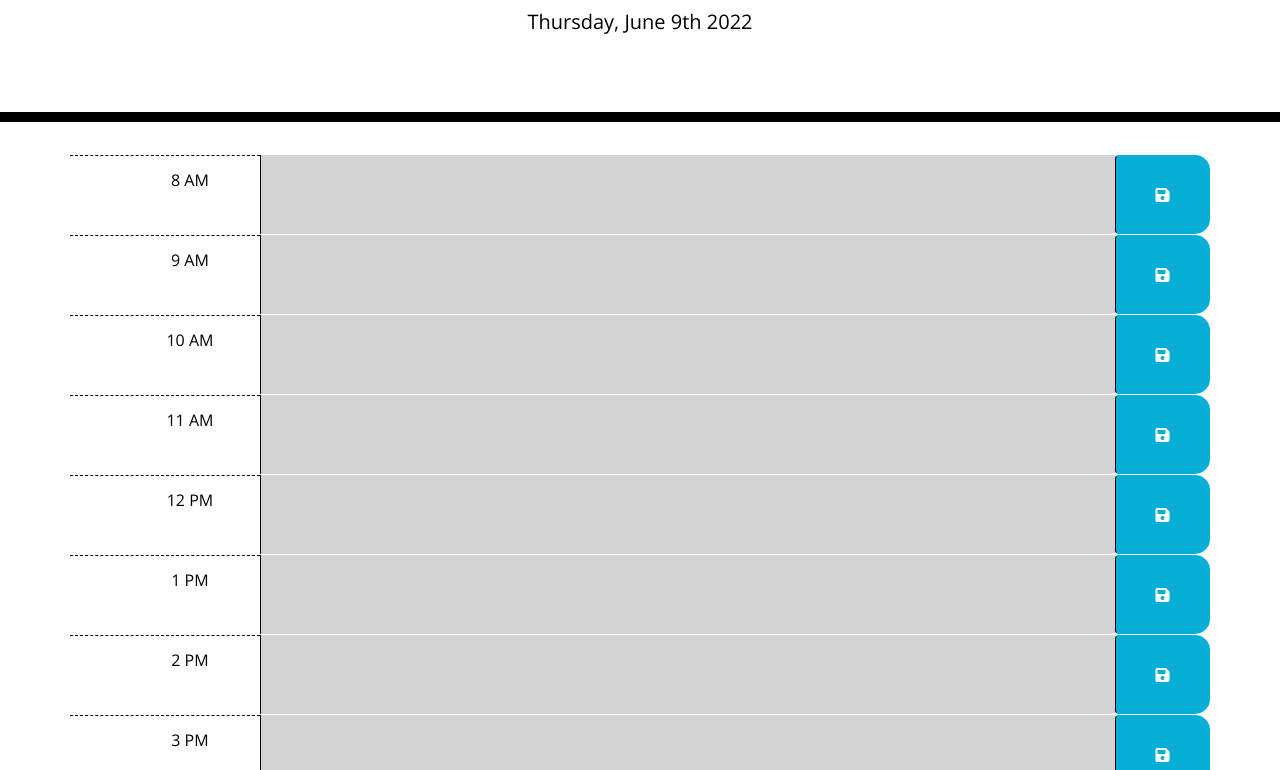
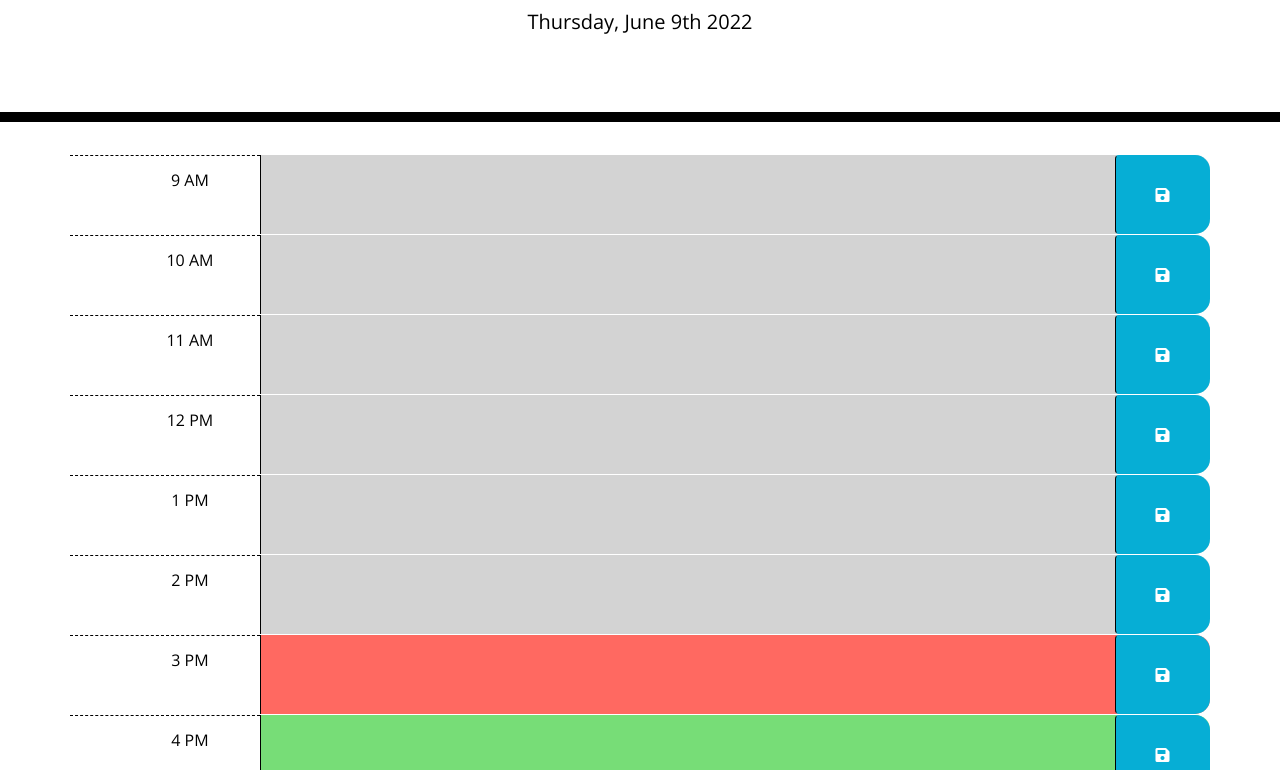
Before and after one commit to ianzyvith/IanZyvithWorkDayScheduler, a plain HTML site: page index.html in a window 1280 px wide. Shown: the part 182-952 px from the top of the page. Drawn offline with nearby package versions, Linux system fonts and the light colour scheme.

Commit message:
added time check for past, present, future

```diff
--- a/assets/css/style.css
+++ b/assets/css/style.css
@@ -23,7 +23,6 @@ textarea{
 
 .description{
   white-space: pre-wrap;
-  background-color: #d3d3d3;
 }
 
 .time-block{
@@ -44,6 +43,7 @@ textarea{
 }
 
 .past {
+  background-color: #d3d3d3;
   color: white;
 }
 
--- a/assets/js/javascript.js
+++ b/assets/js/javascript.js
@@ -1,3 +1,38 @@
 // display current date under header
 var currentDate = moment().format("dddd" + ", " + "MMMM Do YYYY");
 $("#currentDay").text(currentDate);
+
+// check if timeblocks are past, present or future
+function timeChecker() {
+    var currentTime = moment().hour();
+
+    $(".time-block").each(function() {
+
+        var schedTime = parseInt($(this).attr("id"));
+
+        // // check if time is past
+        if (schedTime < currentTime) {
+            $(this).addClass("past");
+            $(this).removeClass("present");
+            $(this).removeClass("future");
+        }
+
+        else if (schedTime === currentTime) {
+            $(this).removeClass("past");
+            $(this).addClass("present");
+            $(this).removeClass("future");
+        }
+
+        else {
+            $(this).removeClass("past");
+            $(this).removeClass("present");
+            $(this).addClass("future");
+        }
+    })
+}
+
+// save entered text into localstorage
+
+
+// run timechecker function
+timeChecker();
--- a/index.html
+++ b/index.html
@@ -33,15 +33,7 @@
     <div class="container">
 
       <!-- Timeblocks go here -->
-      <div id="8am" class="row time-block">
-        <div class="col-md-2 hour">
-            8 AM
-        </div>
-        <textarea class="col-md-9 description"></textarea>
-        <button class="btn saveBtn col-md-1"><i class="fas fa-save"></i></button>
-      </div>
-
-      <div id="9am" class="row time-block">
+      <div id="9" class="row time-block">
         <div class="col-md-2 hour">
             9 AM
         </div>
@@ -49,7 +41,7 @@
         <button class="btn saveBtn col-md-1"><i class="fas fa-save"></i></button>
       </div>
 
-      <div id="10am" class="row time-block">
+      <div id="10" class="row time-block">
         <div class="col-md-2 hour">
             10 AM
         </div>
@@ -57,7 +49,7 @@
         <button class="btn saveBtn col-md-1"><i class="fas fa-save"></i></button>
       </div>
 
-      <div id="11am" class="row time-block">
+      <div id="11" class="row time-block">
         <div class="col-md-2 hour">
             11 AM
         </div>
@@ -65,7 +57,7 @@
         <button class="btn saveBtn col-md-1"><i class="fas fa-save"></i></button>
       </div>
 
-      <div id="12pm" class="row time-block">
+      <div id="12" class="row time-block">
         <div class="col-md-2 hour">
             12 PM
         </div>
@@ -73,7 +65,7 @@
         <button class="btn saveBtn col-md-1"><i class="fas fa-save"></i></button>
       </div>
 
-      <div id="1pm" class="row time-block">
+      <div id="13" class="row time-block">
         <div class="col-md-2 hour">
             1 PM
         </div>
@@ -81,7 +73,7 @@
         <button class="btn saveBtn col-md-1"><i class="fas fa-save"></i></button>
       </div>
 
-      <div id="2pm" class="row time-block">
+      <div id="14" class="row time-block">
         <div class="col-md-2 hour">
             2 PM
         </div>
@@ -89,7 +81,7 @@
         <button class="btn saveBtn col-md-1"><i class="fas fa-save"></i></button>
       </div>
 
-      <div id="3pm" class="row time-block">
+      <div id="15" class="row time-block">
         <div class="col-md-2 hour">
             3 PM
         </div>
@@ -97,7 +89,7 @@
         <button class="btn saveBtn col-md-1"><i class="fas fa-save"></i></button>
       </div>
 
-      <div id="4pm" class="row time-block">
+      <div id="16" class="row time-block">
         <div class="col-md-2 hour">
             4 PM
         </div>
@@ -105,7 +97,7 @@
         <button class="btn saveBtn col-md-1"><i class="fas fa-save"></i></button>
       </div>
 
-      <div id="5pm" class="row time-block">
+      <div id="17" class="row time-block">
         <div class="col-md-2 hour">
             5 PM
         </div>
```
